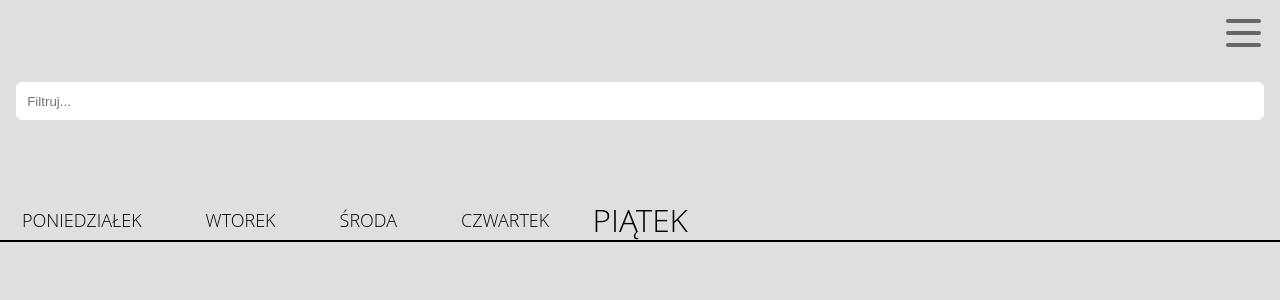
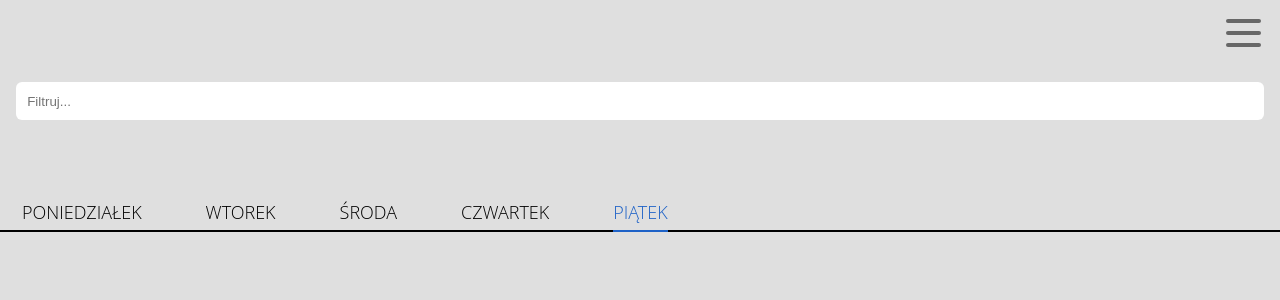
Before and after one commit to HuntClauss/school-page, a Svelte app: page / in a window 1280 px wide. Shown: the top 300 px of the page. Built offline with nearby package versions, Linux system fonts and the light colour scheme.

Commit message:
new active tab indicator

```diff
--- a/src/compontent/Carousel.svelte
+++ b/src/compontent/Carousel.svelte
@@ -2,25 +2,22 @@
 	import {onMount} from "svelte";
 
 	export let keys = []
-	export let selected = keys[0]
+	export let selected = keys[0] ?? ''
 	let div
 	let instascroll = true
 
-	const in_half = window.innerWidth / 2
-
 	function select(e: PointerEvent) {
 		const target = e.target as HTMLElement
-		const pos = target.getBoundingClientRect()
+		target.scrollIntoView({behavior: 'smooth', inline: 'center'})
+		// const pos = target.getBoundingClientRect()
 
-		div.scrollLeft -= in_half - (pos.x + pos.width / 2)
+		// div.scrollLeft -= in_half - (pos.x + pos.width / 2)
 	}
 
 	onMount(() => {
 		const target = document.querySelector('div.key.active') as HTMLElement
-		const pos = target.getBoundingClientRect()
+		target.scrollIntoView({behavior: 'auto', inline: 'center'})
 
-		div.scrollLeft -= in_half - (pos.x + pos.width / 2)
-		instascroll = false
 	})
 
 </script>
@@ -36,12 +33,16 @@
 	<div class="spacer"></div>
 </div>
 
+
 <style>
 	.wrapper {
 		display: flex;
 		overflow-y: auto;
-		padding: 0.5rem 0;
+		box-sizing: border-box;
 		scroll-behavior: smooth;
+		scroll-snap-type: x proximity;
+		padding-bottom: 8px;
+		/*scroll-snap-destination: 0 16px;*/
 	}
 
 	.instascroll {
@@ -56,13 +57,27 @@
 		text-transform: uppercase;
 		margin: 0 2rem;
 		cursor: pointer;
-		transition: all 0.1s ease-in-out;
 		font-weight: 100;
 		font-size: 18px;
+		scroll-snap-align: center;
+		transition: all 0.2s ease-in-out;
+		position: relative;
 	}
 
 	.active {
-		transform: scale(1.75);
+		color: #1E62C7;
+		transition: all .2s ease-in-out;
+	}
+
+	.active:after {
+		position: absolute;
+		content: '';
+		width: 100%;
+		height: 2px;
+		background-color: #1E62C7;
+		bottom: -8px;
+		left: 0;
+		z-index: 1;
 	}
 
 	.spacer {
--- a/src/page/DutyPage.svelte
+++ b/src/page/DutyPage.svelte
@@ -33,6 +33,7 @@
 	.wrapper {
 		display: flex;
 		flex-direction: column;
+		position: relative;
 	}
 
 	.navigation {
@@ -58,6 +59,9 @@
 		width: 100%;
 		height: 2px;
 		background-color: #000;
+		z-index: 0;
+		position: absolute;
+		bottom: 0;
 	}
 
 </style>
```
